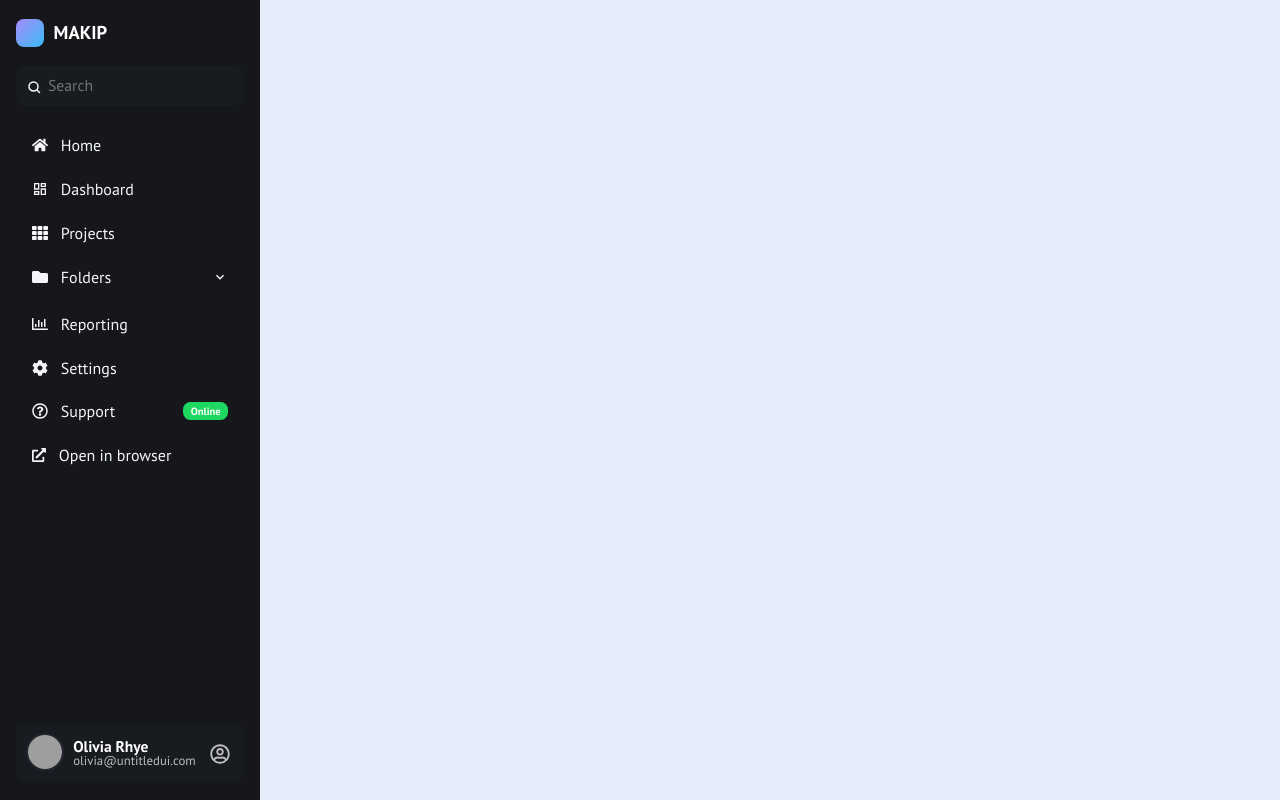
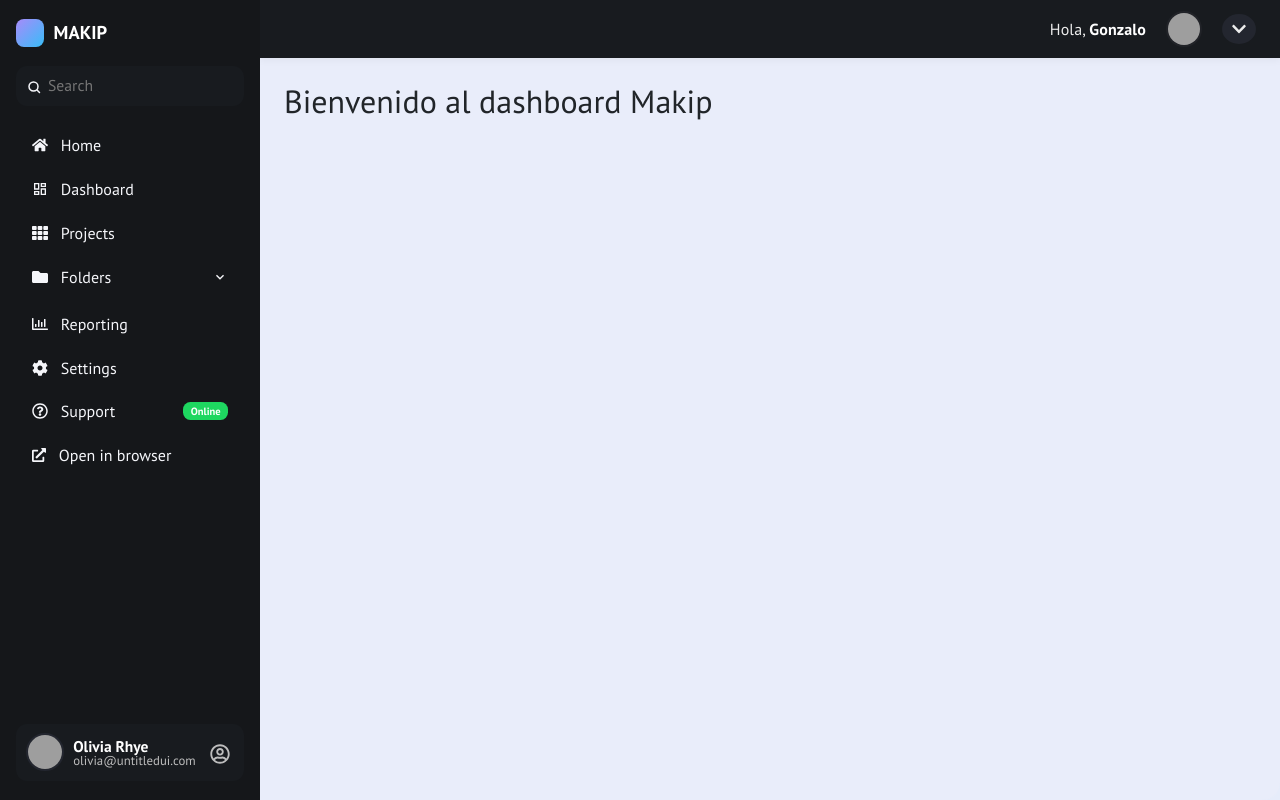
Before and after one commit to Gonzalx-L/Makip--Frontend, a React (Vite) app: page /inicio in a window 1280 px wide. Built offline with nearby package versions, Linux system fonts and the light colour scheme; grey boxes are pictures that could not be loaded.

Commit message:
navbar,siderbar y body completos

```diff
--- /dev/null
+++ b/src/components/admi/AdmiBody.tsx
@@ -0,0 +1,9 @@
+import styles from "./_admibody.module.scss";
+
+const AdmiBody = ({ children }: { children?: React.ReactNode }) => (
+  <main className={styles.body}>
+    {children ? children : <h2>Bienvenido al dashboard Makip</h2>}
+  </main>
+);
+
+export default AdmiBody;
--- /dev/null
+++ b/src/components/admi/AdmiNavbar.tsx
@@ -0,0 +1,49 @@
+import { useState, useRef, useEffect } from "react";
+import styles from "./_navbar.module.scss";
+import { FaChevronDown, FaSignOutAlt } from "react-icons/fa";
+
+const USER = {
+  name: "Gonzalo",
+  avatar: "https://randomuser.me/api/portraits/men/32.jpg",
+};
+
+const AdmiNavbar = () => {
+  const [open, setOpen] = useState(false);
+  const menuRef = useRef<HTMLDivElement>(null);
+
+  useEffect(() => {
+    function handleClickOutside(event: MouseEvent) {
+      if (menuRef.current && !menuRef.current.contains(event.target as Node)) {
+        setOpen(false);
+      }
+    }
+    document.addEventListener("mousedown", handleClickOutside);
+    return () => document.removeEventListener("mousedown", handleClickOutside);
+  }, []);
+
+  return (
+    <div className={styles.adbar}>
+      <div className={styles.rightSection}>
+        <span className={styles.greeting}>
+          Hola, <b>{USER.name}</b>
+        </span>
+        <img className={styles.avatar} src={USER.avatar} alt={USER.name} />
+        <div className={styles.dropdown} ref={menuRef}>
+          <button className={styles.dropBtn} onClick={() => setOpen((v) => !v)}>
+            <FaChevronDown />
+          </button>
+          {open && (
+            <div className={styles.menu}>
+              <button className={styles.menuItem}>
+                <FaSignOutAlt className={styles.menuIcon} />
+                Cerrar sesión
+              </button>
+            </div>
+          )}
+        </div>
+      </div>
+    </div>
+  );
+};
+
+export default AdmiNavbar;
--- a/src/components/admi/_admi.module.scss
+++ b/src/components/admi/_admi.module.scss
@@ -5,6 +5,48 @@ $sidebar-bg-active: #222328;
 $primary-color: #f5f6fa;
 $hover-color: #222328;
 
+// .sidebar {
+//   width: $sidebar-width;
+//   min-height: 100vh;
+//   background: $sidebar-bg;
+//   display: flex;
+//   flex-direction: column;
+//   padding: 1.2rem 1rem;
+//   transition: left 0.3s;
+//   position: fixed;
+//   left: 0;
+//   top: 0;
+//   z-index: 200;
+// }
+
+// .closed {
+//   left: -$sidebar-width;
+// }
+
+// .open {
+//   left: 0;
+// }
+
+// .menuBtn {
+//   display: none;
+//   position: fixed;
+//   top: 1rem;
+//   left: 1rem;
+//   z-index: 250;
+//   background: none;
+//   border: none;
+//   flex-direction: column;
+//   gap: 5px;
+
+//   span {
+//     display: block;
+//     width: 28px;
+//     height: 4px;
+//     background: #fff;
+//     border-radius: 3px;
+//     margin: 3px 0;
+//   }
+// }
 .sidebar {
   width: $sidebar-width;
   min-height: 100vh;
@@ -13,41 +55,31 @@ $hover-color: #222328;
   flex-direction: column;
   padding: 1.2rem 1rem;
   transition: left 0.3s;
-  position: fixed;
-  left: 0;
-  top: 0;
+  position: relative; // <- importante para layout puzzle
   z-index: 200;
 }
 
-.closed {
-  left: -$sidebar-width;
-}
-
-.open {
-  left: 0;
+@media (max-width: 900px) {
+  .sidebar {
+    position: fixed;
+    left: -$sidebar-width;
+    top: 0;
+    width: $sidebar-width;
+    z-index: 200;
+    transition: left 0.3s;
+    border-radius: 0 18px 18px 0;
+  }
+  .open {
+    left: 0;
+  }
 }
 
 .menuBtn {
   display: none;
-  position: fixed;
-  top: 1rem;
-  left: 1rem;
-  z-index: 250;
-  background: none;
-  border: none;
-  flex-direction: column;
-  gap: 5px;
-
-  span {
-    display: block;
-    width: 28px;
-    height: 4px;
-    background: #fff;
-    border-radius: 3px;
-    margin: 3px 0;
+  @media (max-width: 900px) {
+    display: flex;
   }
 }
-
 @media (max-width: 900px) {
   .sidebar {
     position: fixed;
--- /dev/null
+++ b/src/components/admi/_admibody.module.scss
@@ -0,0 +1,22 @@
+.body {
+  flex: 1;
+  background: #e9edfa;
+  padding: 24px;
+  min-height: 0;
+  border-bottom-right-radius: 18px;
+  border-top-left-radius: 0;
+  border-top-right-radius: 0;
+  border-bottom-left-radius: 0;
+  margin: 0; // <--- Sin margen para que encaje
+  box-sizing: border-box;
+  overflow-y: auto;
+}
+h1 {
+  text-align: center;
+}
+@media (max-width: 900px) {
+  .body {
+    padding: 10px 4px;
+    border-bottom-right-radius: 12px;
+  }
+}
--- /dev/null
+++ b/src/components/admi/_navbar.module.scss
@@ -0,0 +1,120 @@
+$adbar-height: 58px;
+$adbar-bg: #181b1f;
+$adbar-margin: 18px;
+$gap: 20px;
+.adbar {
+  height: $adbar-height;
+  background: $adbar-bg;
+  margin: 0;
+  display: flex;
+  align-items: center;
+  justify-content: flex-end;
+  box-shadow: 0 2px 8px 0 rgba(10, 15, 30, 0.05);
+  position: relative;
+  z-index: 10;
+  min-width: 0;
+  padding-right: 24px;
+  padding-left: 24px;
+}
+
+@media (max-width: 900px) {
+  .adbar {
+    height: 48px;
+    border-top-right-radius: 12px;
+    padding-left: 10px;
+    padding-right: 10px;
+  }
+}
+
+.rightSection {
+  display: flex;
+  align-items: center;
+  gap: $gap;
+  margin-left: auto;
+}
+
+.greeting {
+  color: #ececec;
+  font-size: 1rem;
+  font-weight: 400;
+  letter-spacing: 0.01em;
+  b {
+    color: #fff;
+    font-weight: 600;
+  }
+  @media (max-width: 700px) {
+    font-size: 0.98rem;
+    display: none;
+  }
+}
+
+.avatar {
+  width: 36px;
+  height: 36px;
+  border-radius: 50%;
+  border: 2px solid #212328;
+  object-fit: cover;
+  background: #222328;
+}
+
+.dropdown {
+  position: relative;
+}
+.dropBtn {
+  background: #23262f;
+  border: none;
+  color: #ececec;
+  border-radius: 50%;
+  padding: 7px 9px 7px 9px;
+  cursor: pointer;
+  transition: background 0.15s;
+  font-size: 1rem;
+  display: flex;
+  align-items: center;
+  &:hover,
+  &:focus {
+    background: #303344;
+    color: #38bdf8;
+    outline: none;
+  }
+}
+.menu {
+  position: absolute;
+  right: 0;
+  top: 42px;
+  min-width: 148px;
+  background: #23262f;
+  border-radius: 11px;
+  box-shadow: 0 2px 16px rgba(10, 15, 30, 0.12);
+  padding: 0.25rem 0;
+  display: flex;
+  flex-direction: column;
+  z-index: 100;
+}
+.menuItem {
+  display: flex;
+  align-items: center;
+  gap: 0.8rem;
+  color: #ececec;
+  background: none;
+  border: none;
+  text-align: left;
+  font-size: 0.97rem;
+  font-weight: 500;
+  padding: 9px 18px;
+  border-radius: 7px;
+  cursor: pointer;
+  transition: background 0.13s, color 0.13s;
+  &:hover {
+    background: #38bdf8;
+    color: #fff;
+    .menuIcon {
+      color: #fff;
+    }
+  }
+}
+.menuIcon {
+  font-size: 1.06em;
+  color: #38bdf8;
+  transition: color 0.13s;
+}
--- a/src/pages/InicioAdm.tsx
+++ b/src/pages/InicioAdm.tsx
@@ -1,4 +1,16 @@
+import styles from "./_inicioadm.module.scss";
 import AdmiSiderbar from "../components/admi/AdmiSiderbar";
+import AdmiNavbar from "../components/admi/AdmiNavbar";
+import AdmiBody from "../components/admi/AdmiBody";
 
-const InicioAdm = () => <AdmiSiderbar />;
+const InicioAdm = () => (
+  <div className={styles.layoutContainer}>
+    <AdmiSiderbar />
+    <div className={styles.contentColumn}>
+      <AdmiNavbar />
+      <AdmiBody>{/* Tu dashboard, grid, cards, etc */}</AdmiBody>
+    </div>
+  </div>
+);
+
 export default InicioAdm;
--- /dev/null
+++ b/src/pages/_inicioadm.module.scss
@@ -0,0 +1,19 @@
+* {
+  margin: 0;
+  padding: 0;
+  box-sizing: border-box;
+}
+
+.layoutContainer {
+  display: flex;
+  min-height: 100vh;
+  background: transparent;
+  box-sizing: border-box;
+}
+
+.contentColumn {
+  flex: 1;
+  display: flex;
+  flex-direction: column;
+  min-width: 0;
+}
```
